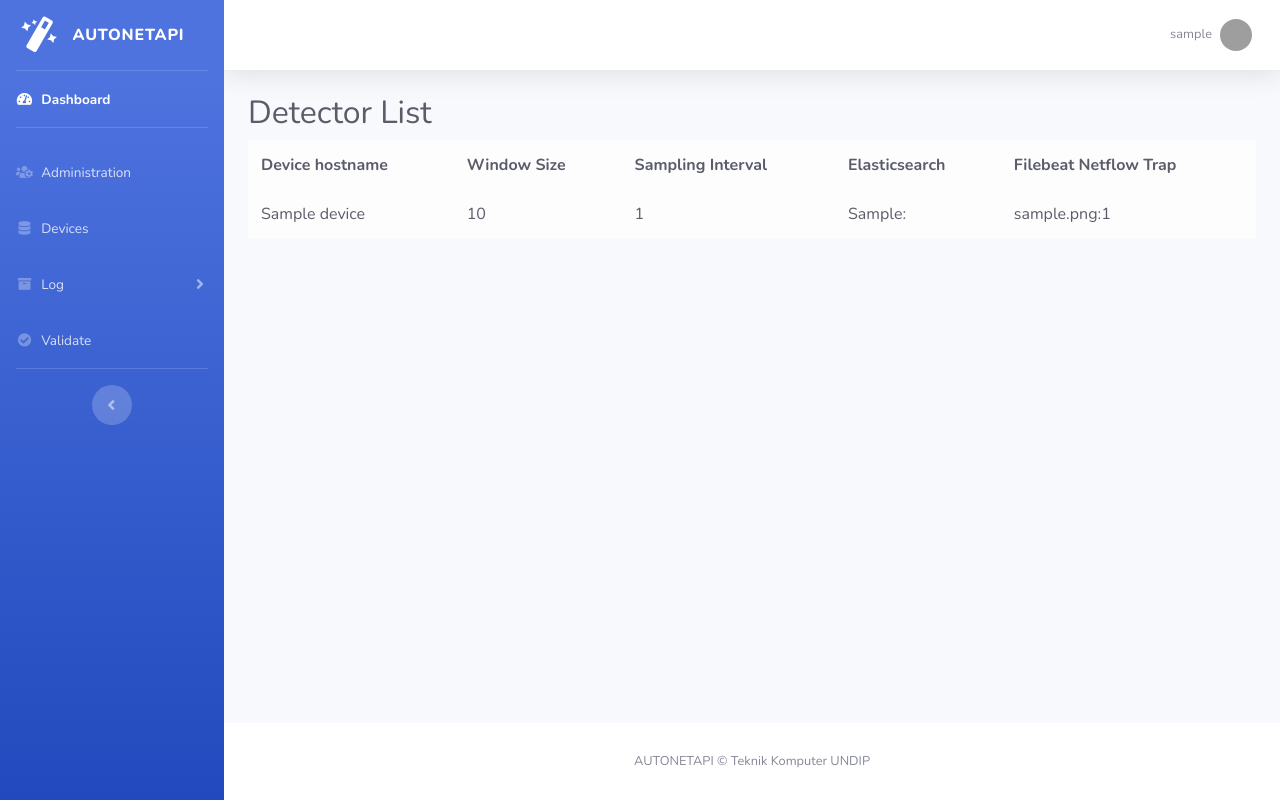
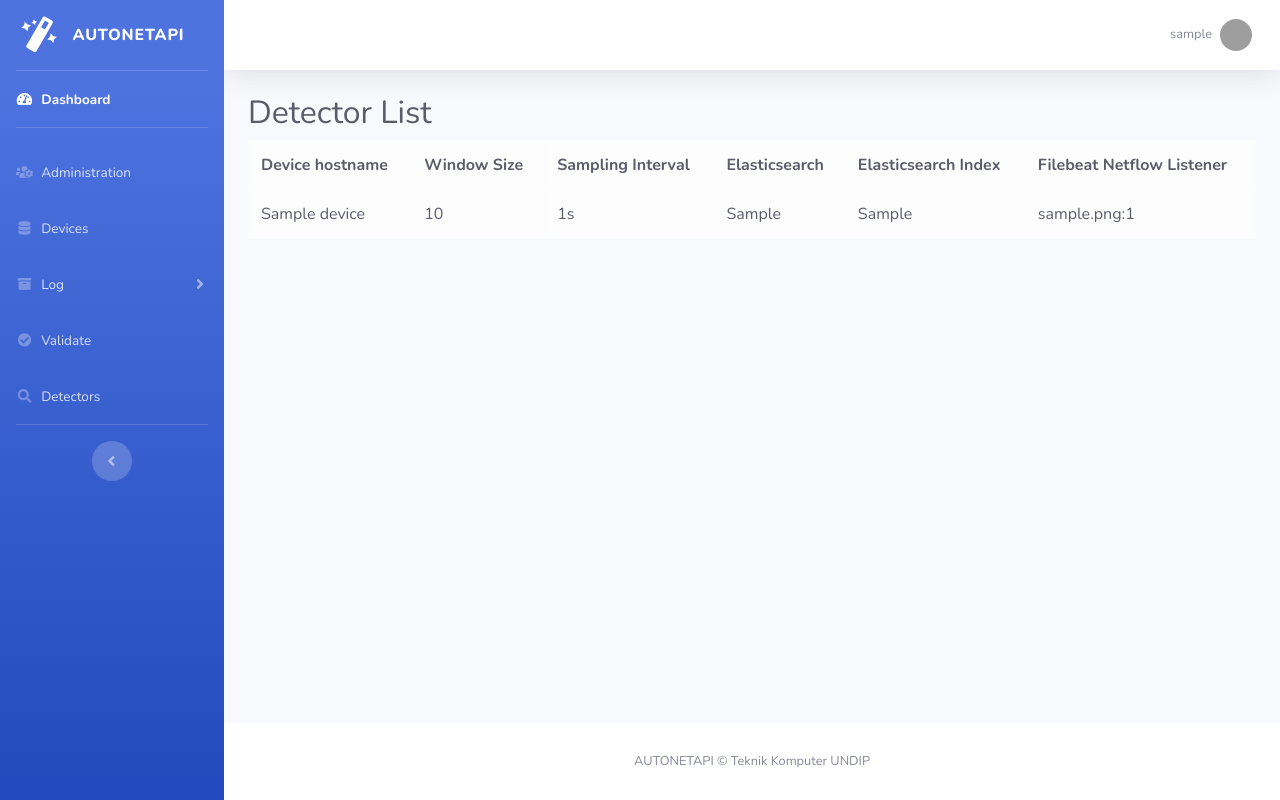
Before and after one commit to abdarafi/autonetapi-csr1000v, a Django app: page /detectors/ in a window 1280 px wide. Run offline with Django 3.2, Linux system fonts and the light colour scheme; a user stored in the database is signed in; tables that the repository leaves empty hold one stand-in row (values such as "Sample post"); some libraries are stand-ins or nearby versions; grey boxes are pictures that could not be loaded.

Commit message:
fix detectors view

```diff
--- a/netauto/templates/netauto/base.html
+++ b/netauto/templates/netauto/base.html
@@ -155,6 +155,14 @@
           <a class="nav-link" href=" {% url 'result' %} ">
             <i class="fas fa-fw fa-check-circle"></i>
             <span>Validate</span></a
+          >
+        </li>
+
+        <!-- Nav Item - Validation -->
+        <li class="nav-item">
+          <a class="nav-link" href=" {% url 'detectors' %} ">
+            <i class="fas fa-fw fa-search"></i>
+            <span>Detectors</span></a
           >
         </li>
 
--- a/netauto/templates/netauto/detectors.html
+++ b/netauto/templates/netauto/detectors.html
@@ -6,14 +6,16 @@
             <th>Window Size</th>
             <th>Sampling Interval</th>
             <th>Elasticsearch</th>
-            <th>Filebeat Netflow Trap</th>
+            <th>Elasticsearch Index</th>
+            <th>Filebeat Netflow Listener</th>
         </tr>
         {% for detector in all_detectors %}
             <tr>
                 <td>{{ detector.device.hostname }}</td>
                 <td>{{ detector.window_size }}</td>
-                <td>{{ detector.sampling_interval }}</td>
-                <td>{{ detector.elastic_host }}:{{ detector.elastic_port }}</td>
+                <td>{{ detector.sampling_interval }}s</td>
+                <td>{{ detector.elastic_host }}</td>
+                <td>{{ detector.elastic_index }}</td>
                 <td>{{ detector.filebeat_host }}:{{ detector.filebeat_port }}</td>
             </tr>
         {% endfor %}
```
